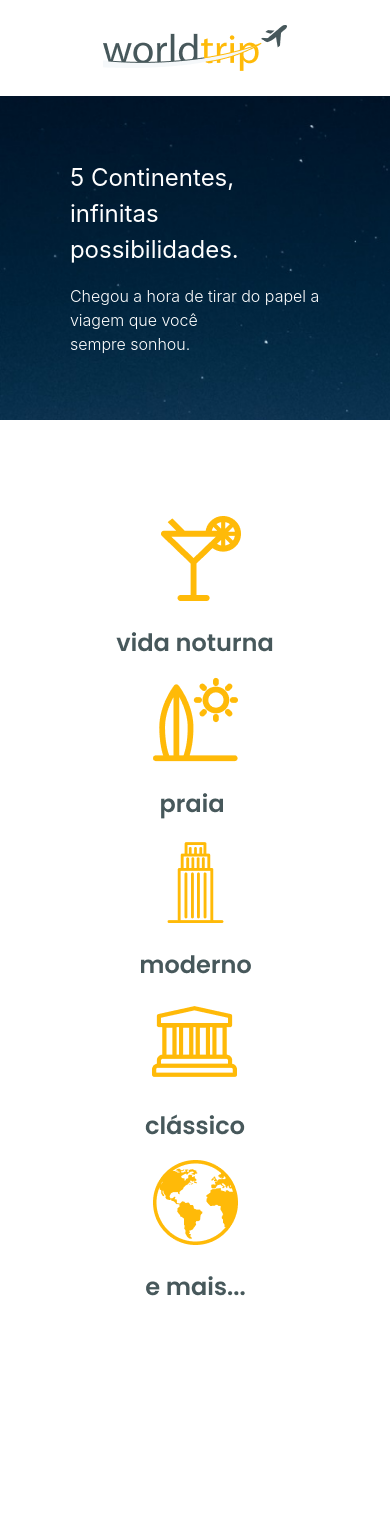
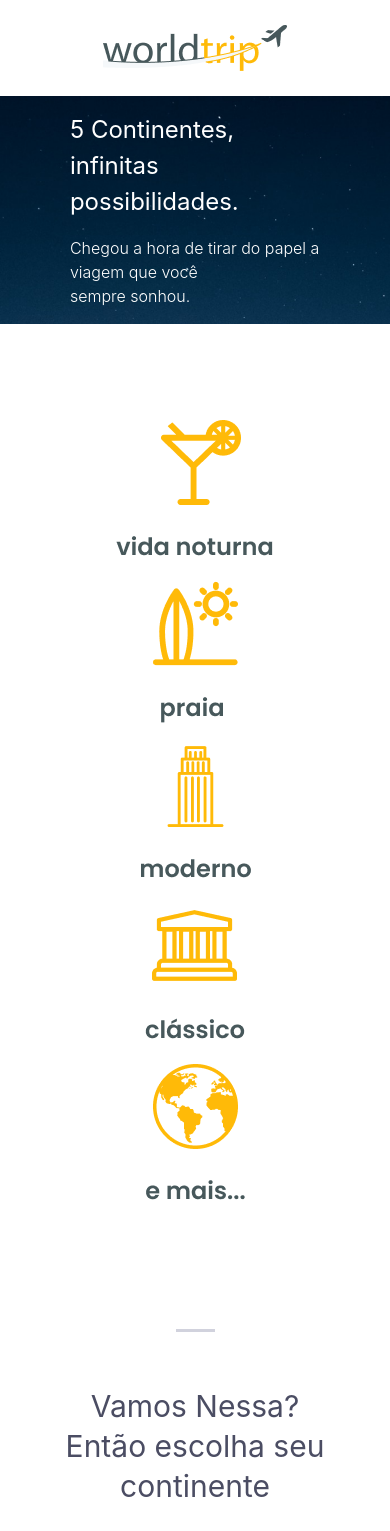
Before and after one commit to Sawyo-Fernands/WorldTrip, a Next.js app: page / in a window 390 px wide. Before the commit the page ends 1401 px from the top, so only its background shows below. Built offline with nearby package versions, Linux system fonts and the light colour scheme.

Commit message:
Banner,Card: Responsividade

```diff
--- a/src/Components/Banner/index.jsx
+++ b/src/Components/Banner/index.jsx
@@ -1,6 +1,5 @@
 import { Box, Flex, Image, Text } from "@chakra-ui/react";
 import { useBreakpointValue } from '@chakra-ui/react'
-
 
 
 
@@ -13,7 +12,8 @@ export function Banner(){
 
 
     return(
-        <Flex py={'16'} bg='gray.900' px={'14'}  backgroundImage={`url('/images/Background.png')`} as='section'
+
+         <Flex py={['4','16']} bg='gray.900' px={'14'}  backgroundImage={`url('/images/Background.png')`} as='section'
     backgroundRepeat={'no-repeat'} backgroundSize='cover' alignItems={'center'} justify='space-around' flexDir={['column','column','row']}>
       <Box width={['90%','600px']}>
         <Text color={'white'} as='h1' fontSize={['2xl','5xl']} mb={[4,6]}>
@@ -28,5 +28,8 @@ export function Banner(){
         <Image src="/images/Airplane.png" alt="Avião" mb={[0,0,'-11rem']}  />
       </Box>
     </Flex>
+
+
+
     )
 }
--- a/src/Components/Card/index.jsx
+++ b/src/Components/Card/index.jsx
@@ -10,9 +10,14 @@ export function Card(props){
         md:'3rem'
     })
 
+    const image=useBreakpointValue({
+        sm:'100%',
+        base:'¨70%',
+    })
+
     return(
         <Box display={'flex'} alignItems='center' justifyContent={'center'} mb={marginbottom}>
-        <Image src={props.image} alt={props.content}/>
+        <Image src={props.image} alt={props.content} maxW={image}/>
 
         </Box>
 
--- a/src/pages/index.jsx
+++ b/src/pages/index.jsx
@@ -1,4 +1,4 @@
-import {  Flex, SimpleGrid} from "@chakra-ui/react";
+import {  Box, Center, Divider, Flex, Heading, SimpleGrid} from "@chakra-ui/react";
 import { Banner } from "../Components/Banner";
 import { Card } from "../Components/Card";
 
@@ -8,7 +8,7 @@ export default function Home() {
     <>
     <Banner/>
 
-    <SimpleGrid  py={24}  px={['24','36']} columns={[1,2,2,2,5]} spacing={'1rem'} gap='1rem'>
+    <SimpleGrid  py={24}  px={['24','36']} columns={[1,2,2,2,5]} spacing={'1rem'} gap='1rem' as={'section'}>
 
       <Card image='/images/card/Nightlife.png'/>
       <Card image='/images/card/Beach.png'/>
@@ -20,6 +20,19 @@ export default function Home() {
       <Card image='/images/card/More.png'/>
 
     </SimpleGrid>
+    <Center height='50px' width={'10%'} margin='auto' mb={'2rem'}>
+    <Divider orientation='horizontal' borderBottomWidth={'3px'}/>
+    </Center>
+
+    <Flex width='100%'  alignItems={'center'} justifyContent='center' mb={6}>
+      <Heading fontWeight={'normal'}  color={'gray.600'}>
+        <Box textAlign={'center'}>
+        Vamos Nessa? <br />
+        Então escolha seu continente
+        </Box>
+
+      </Heading>
+    </Flex>
     </>
 
 
```
